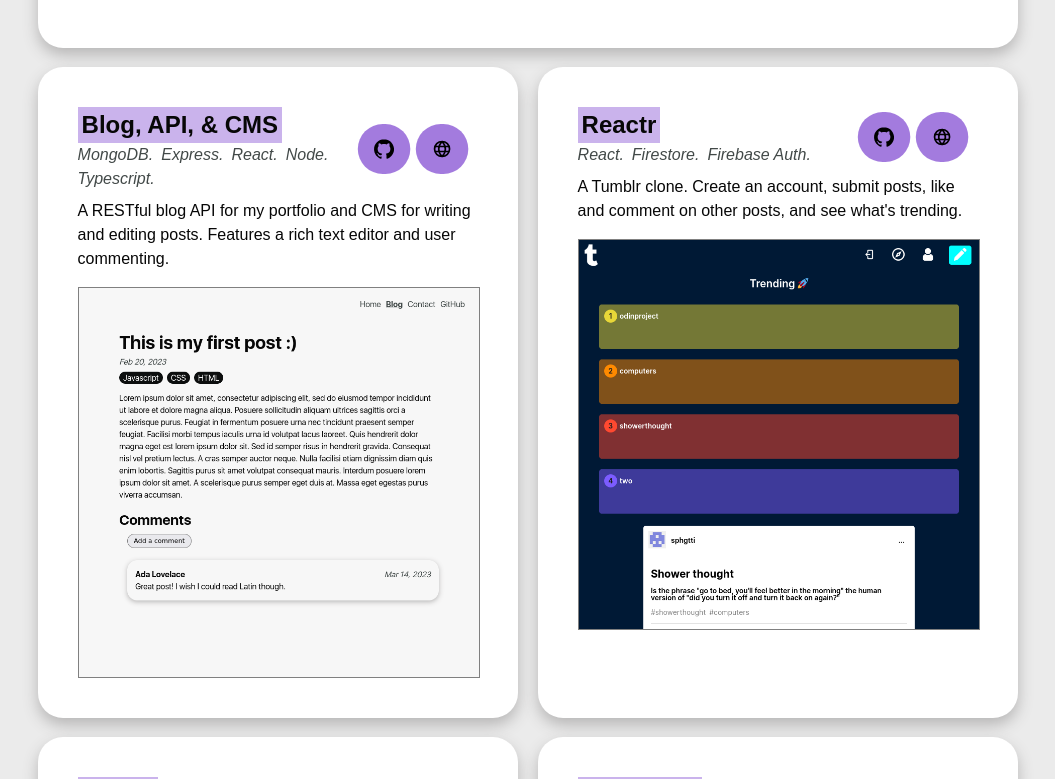
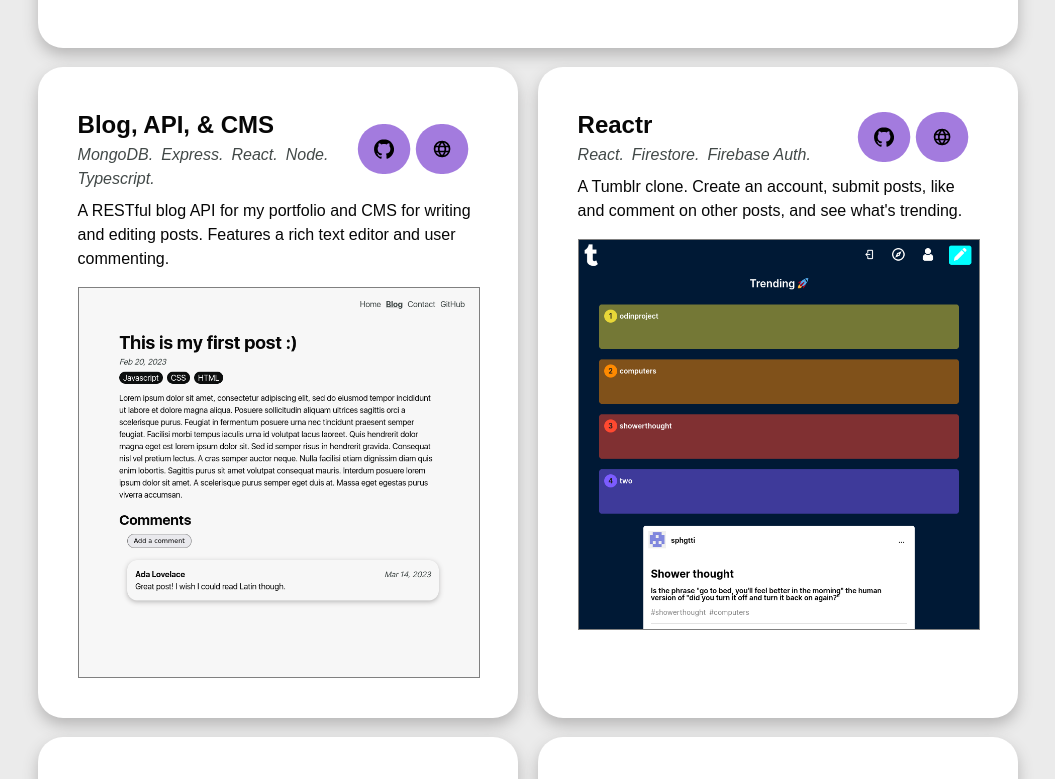
Before and after one commit to spghtti/portfolio, a React (Vite) app: page / in a window 1280 px wide. Shown: the part 941-1720 px from the top of the page, without its empty margins (112-1167 px from the left). Built offline with nearby package versions, Linux system fonts and the light colour scheme.

Commit message:
Removed highlights from project titles

```diff
--- a/src/components/ProjectCard.tsx
+++ b/src/components/ProjectCard.tsx
@@ -22,7 +22,7 @@ export const ProjectCard: FC<Props> = ({
       <div className="project-card-inner">
         <div className="project-card-headline-container">
           <div>
-            <h2 className="project-card-headline highlight">{project.title}</h2>
+            <h2 className="project-card-headline">{project.title}</h2>
             <ul className="project-card-stack">
               {project.stack.map((item: String, index) => (
                 <li key={index}>{item}.</li>
```
